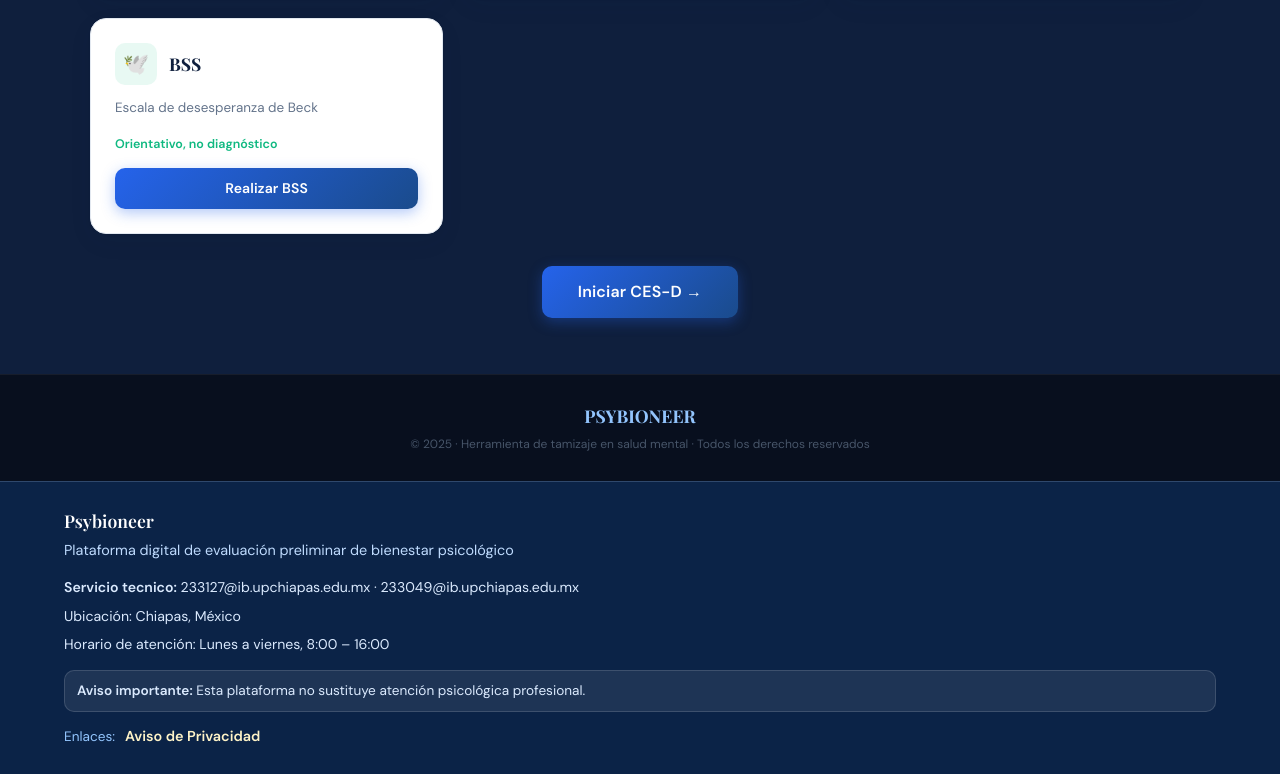
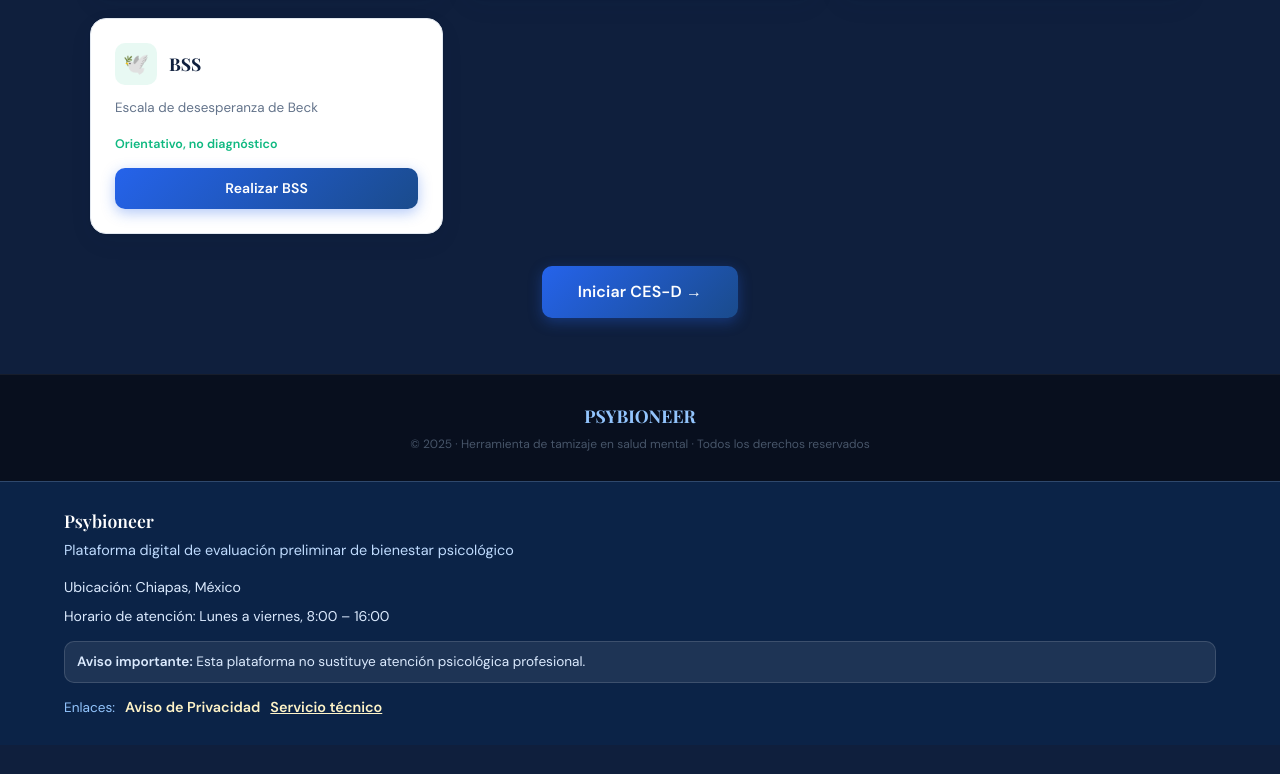
Before and after one commit to BlackRubick/JD, a React (Create React App) app in the folder jared/: page / in a window 1280 px wide. Shown: the part 2010-2784 px from the top of the page. After the commit the page ends 2755 px from the top, so only its background shows below. Built offline with nearby package versions, Linux system fonts and the light colour scheme; no server answers.

Commit message:
tipografia

```diff
--- a/jared/src/components/Shell.jsx
+++ b/jared/src/components/Shell.jsx
@@ -1,8 +1,25 @@
 import { useEffect, useState } from 'react';
 import { Link } from 'react-router-dom';
+import Swal from 'sweetalert2';
 
 function Shell({ children, role, onLogout }) {
   const [isMobile, setIsMobile] = useState(() => window.innerWidth <= 920);
+
+  const openTechnicalSupport = async () => {
+    await Swal.fire({
+      icon: 'info',
+      title: 'Servicio técnico',
+      html: `
+        <div style="text-align:left; line-height:1.7; font-size:0.95rem;">
+          <div><strong>Correos de soporte:</strong></div>
+          <div>233127@ib.upchiapas.edu.mx</div>
+          <div>233049@ib.upchiapas.edu.mx</div>
+        </div>
+      `,
+      confirmButtonText: 'Cerrar',
+      confirmButtonColor: '#2563eb',
+    });
+  };
 
   useEffect(() => {
     const onResize = () => setIsMobile(window.innerWidth <= 920);
@@ -125,7 +142,6 @@ function Shell({ children, role, onLogout }) {
           </p>
 
           <div style={{ display: 'grid', gap: 6, fontSize: '0.88rem', lineHeight: 1.6 }}>
-            <div><strong>Servicio tecnico:</strong> 233127@ib.upchiapas.edu.mx · 233049@ib.upchiapas.edu.mx</div>
             <div>Ubicación: Chiapas, México</div>
             <div>Horario de atención: Lunes a viernes, 8:00 – 16:00</div>
           </div>
@@ -146,6 +162,21 @@ function Shell({ children, role, onLogout }) {
             <Link to="/privacy" style={{ color: '#fef3c7', textDecoration: 'none', fontWeight: 600, fontSize: '0.9rem' }}>
               Aviso de Privacidad
             </Link>
+            <button
+              onClick={openTechnicalSupport}
+              style={{
+                background: 'transparent',
+                border: 'none',
+                color: '#fef3c7',
+                textDecoration: 'underline',
+                fontWeight: 600,
+                fontSize: '0.9rem',
+                cursor: 'pointer',
+                padding: 0,
+              }}
+            >
+              Servicio técnico
+            </button>
           </div>
         </div>
       </footer>
```
